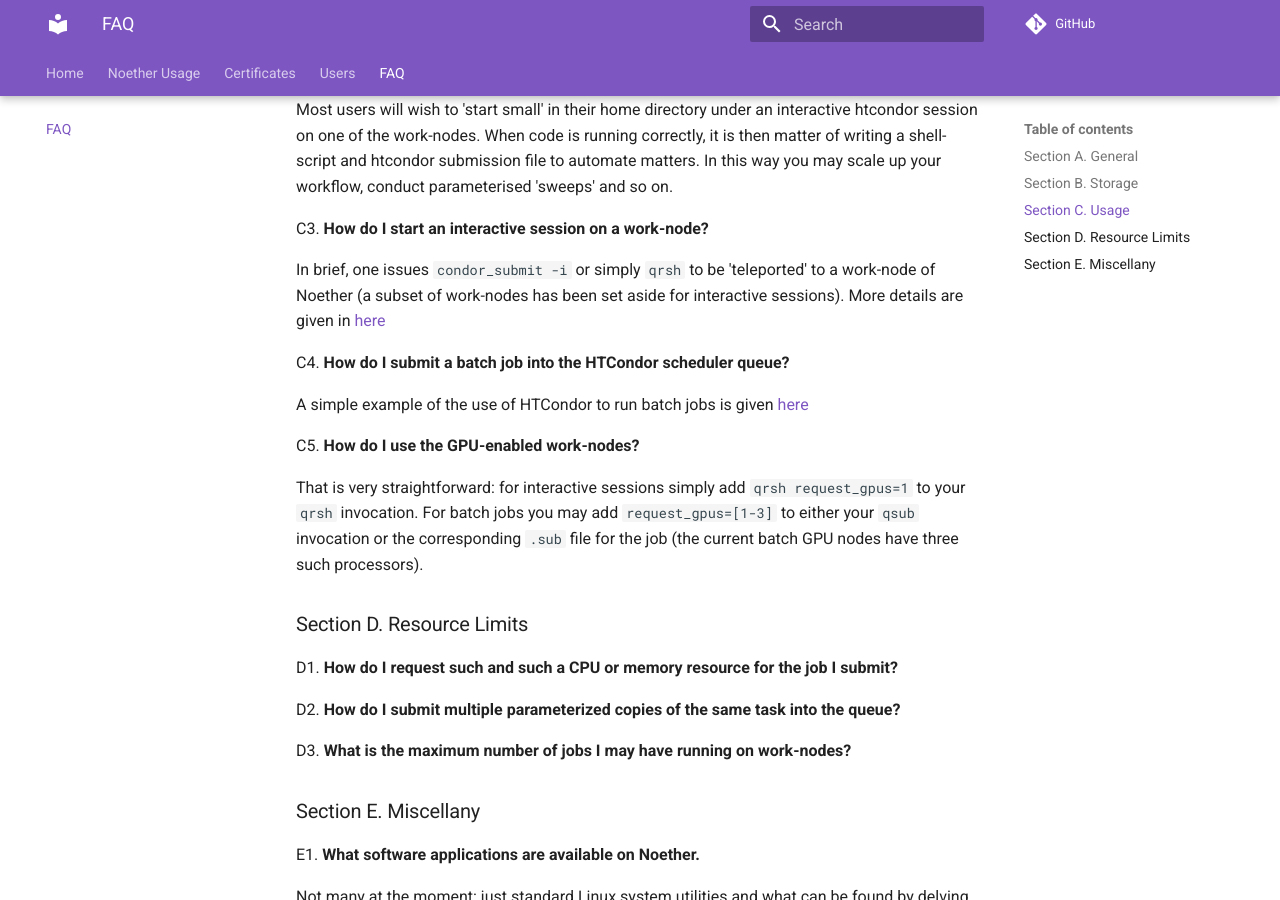
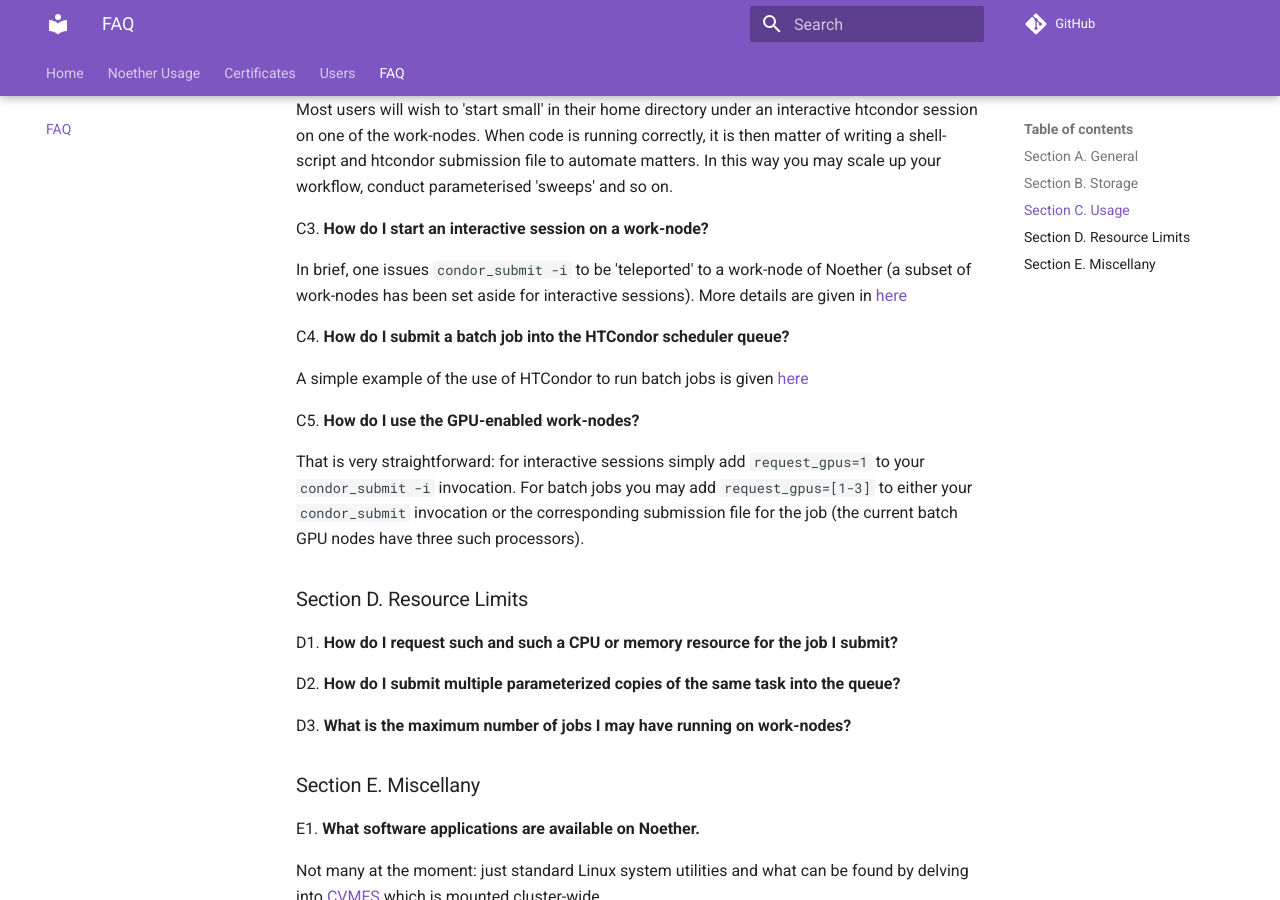
Before and after one commit to MANHEP/maf-helpdesk, an MkDocs documentation site: the page built from docs/noether_faq.md, in a window 1280 px wide and 900 px high, scrolled down 2164 px. Built offline with MkDocs 1.6.1 and Material for MkDocs 9.7.7, drawn with Linux system fonts in a browser that asks for light colours; comment, search, counter and statistics services are not loaded.

Commit message:
Remove qrsh references.

```diff
--- a/docs/noether_faq.md
+++ b/docs/noether_faq.md
@@ -89,9 +89,9 @@ In this way you may scale up your workflow, conduct parameterised 'sweeps' and s
 
 C3. **How do I start an interactive session on a work-node?**
 
-In brief, one issues `condor_submit -i` or simply `qrsh` to be 'teleported' to a work-node of Noether
+In brief, one issues `condor_submit -i` to be 'teleported' to a work-node of Noether
 (a subset of work-nodes has been set aside for interactive sessions).
-More details are given in [here](noether_basic_usage.md)
+More details are given in [here](noether_basic_usage.md#interactive-sessions)
 
 C4. **How do I submit a batch job into the HTCondor scheduler queue?**
 
@@ -99,8 +99,8 @@ A simple example of the use of HTCondor to run batch jobs is given [here](noethe
 
 C5. **How do I use the GPU-enabled work-nodes?**
 
-That is very straightforward: for interactive sessions simply add `qrsh request_gpus=1` to your `qrsh` invocation.
-For batch jobs you may add `request_gpus=[1-3]` to either your `qsub` invocation or the corresponding `.sub` file for the job (the current batch GPU nodes have three such processors).
+That is very straightforward: for interactive sessions simply add `request_gpus=1` to your `condor_submit -i` invocation.
+For batch jobs you may add `request_gpus=[1-3]` to either your `condor_submit` invocation or the corresponding submission file for the job (the current batch GPU nodes have three such processors).
 
 ### Section D. Resource Limits ###
 <!-- Writeme! -->
```
